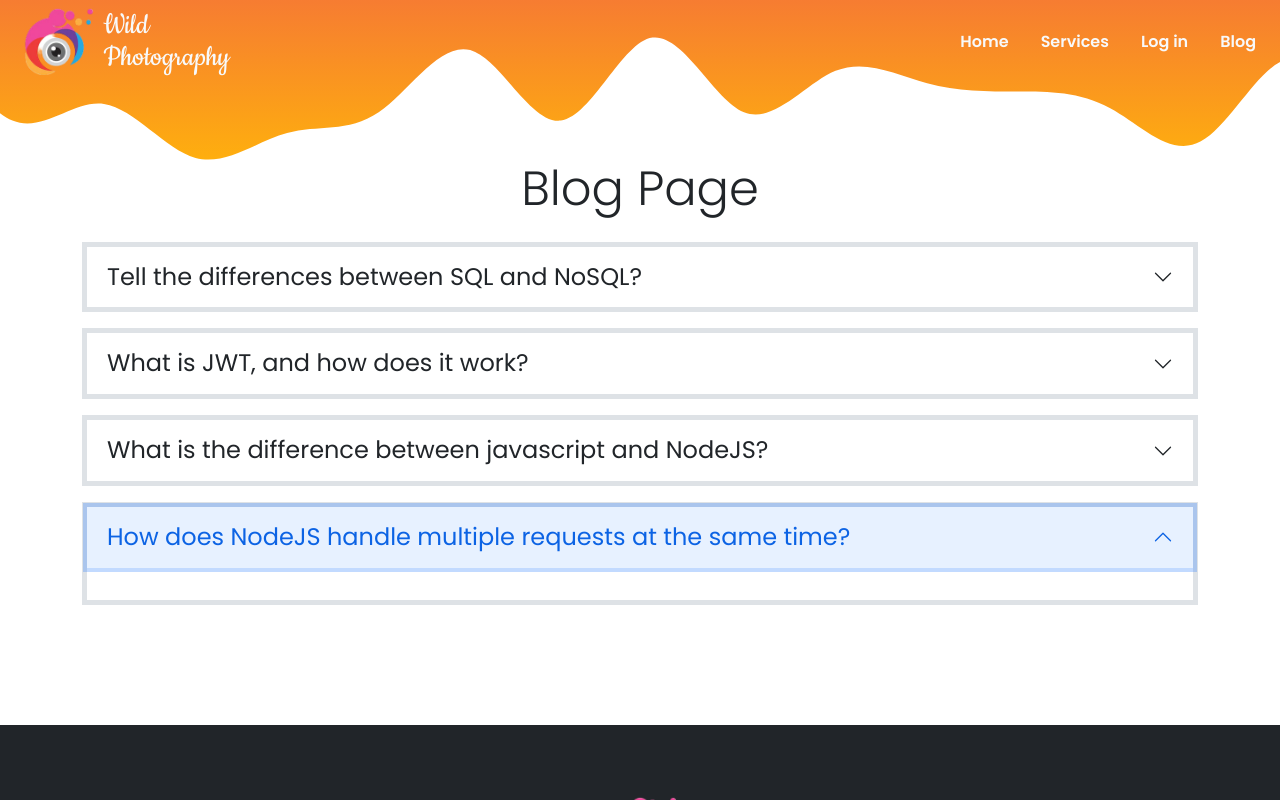
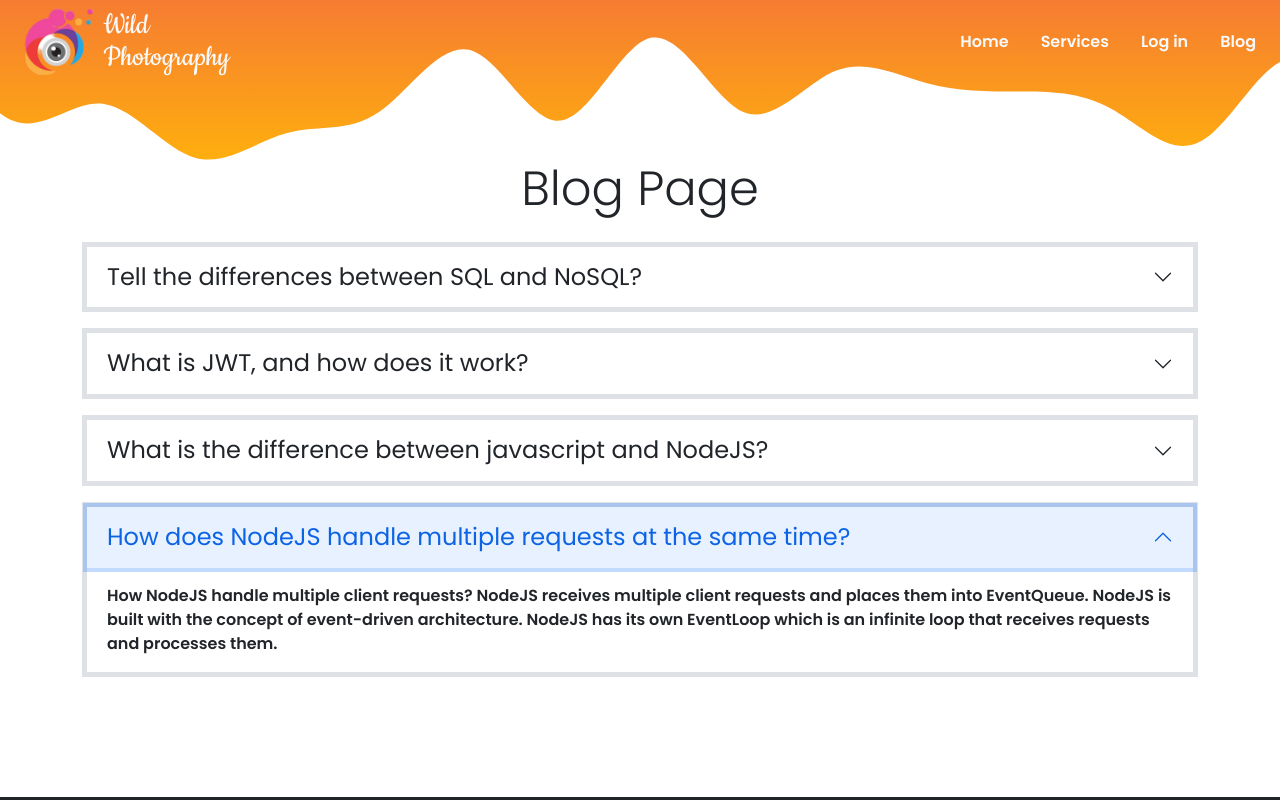
Before and after one commit to aminuls/service-review-client, a React (Create React App) app: page /blog in a window 1280 px wide. Both pictures are taken after a click on the button "How does NodeJS handle multiple requests at the same time?". Shown: the top 800 px of the page. Built offline with nearby package versions, Linux system fonts and the light colour scheme; no server answers.

Commit message:
answer added

```diff
--- a/src/pages/Blog.js
+++ b/src/pages/Blog.js
@@ -56,7 +56,10 @@
                      </button>
                   </h2>
                   <div id="collapseFour" className="accordion-collapse collapse" aria-labelledby="headingThree" data-bs-parent="#accordionExample">
-                     <div className="accordion-body fw-semibold">{/*  */}</div>
+                     <div className="accordion-body fw-semibold">
+                        How NodeJS handle multiple client requests? NodeJS receives multiple client requests and places them into EventQueue. NodeJS is built with the concept of event-driven architecture. NodeJS has its own EventLoop which is an
+                        infinite loop that receives requests and processes them.
+                     </div>
                   </div>
                </div>
             </div>
```
